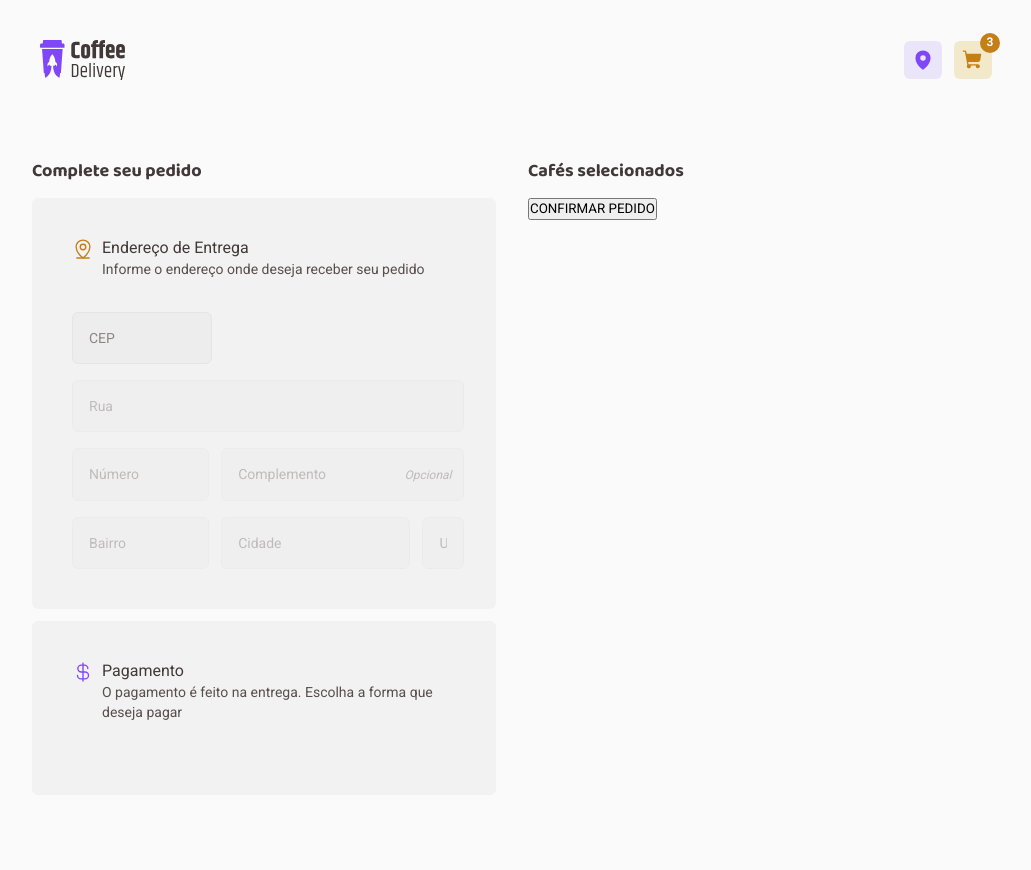
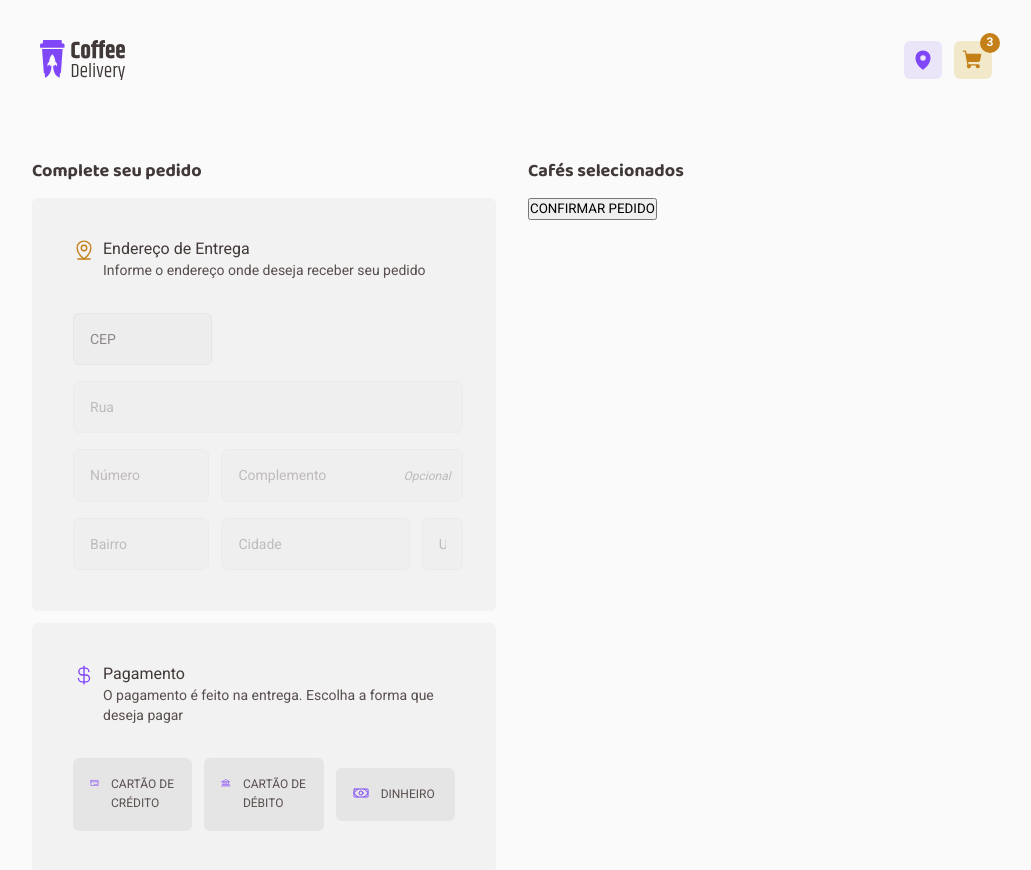
Before and after one commit to diegoHiato/coffee-delivery, a React (Vite) app: page /checkout in a window 1280 px wide. Shown: the top 870 px of the page, without its empty margins (128-1159 px from the left). Built offline with nearby package versions, Linux system fonts and the light colour scheme; no server answers.

Commit message:
Payment method form

```diff
--- a/src/pages/Checkout/components/Form/index.tsx
+++ b/src/pages/Checkout/components/Form/index.tsx
@@ -1,9 +1,20 @@
-import { CurrencyDollar, MapPinLine } from 'phosphor-react'
+import {
+  Bank,
+  CreditCard,
+  CurrencyDollar,
+  MapPinLine,
+  Money,
+} from 'phosphor-react'
 import { useEffect } from 'react'
 import { useFormContext } from 'react-hook-form'
 import { CheckoutFormData } from '../..'
 import { viaCepAPI } from '../../../../services/viaCepAPI'
-import { TextM, TextS, TitleXS } from '../../../../styles/typography'
+import {
+  ButtonSmallText,
+  TextM,
+  TextS,
+  TitleXS,
+} from '../../../../styles/typography'
 import { Input } from './Input'
 import { MaskedInput } from './MaskedInput'
 import {
@@ -12,6 +23,8 @@ import {
   CardTitleContainer,
   CheckoutFormContainer,
   PaymentMethodCardContainer,
+  PaymentMethodContent,
+  PaymentMethodInput,
 } from './styles'
 
 interface ViaCepResponse {
@@ -33,6 +46,8 @@ export const CheckoutForm = () => {
     useFormContext<CheckoutFormData>()
   const cepInputValue = watch('address.cep')?.replace(/[^0-9]/g, '')
   const isCepInputFullfilled = cepInputValue?.length === 8
+  const paymentMethodInputValue = watch('paymentMethod')
+  const isPaymentMethodSelected = !formState.errors.paymentMethod
 
   useEffect(() => {
     if (cepInputValue?.length === 8) {
@@ -125,12 +140,13 @@ export const CheckoutForm = () => {
               placeholder="UF"
               error={formState.errors.address?.state}
               disabled={!isCepInputFullfilled}
+              maxLength={2}
               {...register('address.state')}
             />
           </AddressFormContainer>
         </AddressCardContainer>
 
-        <PaymentMethodCardContainer>
+        <PaymentMethodCardContainer $error={!isPaymentMethodSelected}>
           <CardTitleContainer>
             <div>
               <CurrencyDollar size={22} />
@@ -145,7 +161,70 @@ export const CheckoutForm = () => {
             </div>
           </CardTitleContainer>
 
-          <div></div>
+          <PaymentMethodContent>
+            <PaymentMethodInput
+              onClick={() => {
+                if (paymentMethodInputValue !== 'creditCard') {
+                  setValue('paymentMethod', 'creditCard')
+                }
+                clearErrors('paymentMethod')
+              }}
+              $checked={paymentMethodInputValue === 'creditCard'}
+            >
+              <input
+                type="radio"
+                id="creditCard"
+                value={'creditCard'}
+                {...register('paymentMethod')}
+              />
+              <label htmlFor="creditCard">
+                <CreditCard size={16} />
+                <ButtonSmallText>{'Cartão de Crédito'}</ButtonSmallText>
+              </label>
+            </PaymentMethodInput>
+
+            <PaymentMethodInput
+              onClick={() => {
+                if (paymentMethodInputValue !== 'debitCard') {
+                  setValue('paymentMethod', 'debitCard')
+                }
+                clearErrors('paymentMethod')
+              }}
+              $checked={paymentMethodInputValue === 'debitCard'}
+            >
+              <input
+                type="radio"
+                id="debitCard"
+                value={'debitCard'}
+                {...register('paymentMethod')}
+              />
+              <label htmlFor="debitCard">
+                <Bank size={16} />
+                <ButtonSmallText>{'Cartão de Débito'}</ButtonSmallText>
+              </label>
+            </PaymentMethodInput>
+
+            <PaymentMethodInput
+              onClick={() => {
+                if (paymentMethodInputValue !== 'cash') {
+                  setValue('paymentMethod', 'cash')
+                }
+                clearErrors('paymentMethod')
+              }}
+              $checked={paymentMethodInputValue === 'cash'}
+            >
+              <input
+                type="radio"
+                id="cash"
+                value={'cash'}
+                {...register('paymentMethod')}
+              />
+              <label htmlFor="cash">
+                <Money size={16} />
+                <ButtonSmallText>{'Dinheiro'}</ButtonSmallText>
+              </label>
+            </PaymentMethodInput>
+          </PaymentMethodContent>
         </PaymentMethodCardContainer>
       </section>
     </CheckoutFormContainer>
--- a/src/pages/Checkout/components/Form/styles.ts
+++ b/src/pages/Checkout/components/Form/styles.ts
@@ -1,10 +1,11 @@
 import styled, { css } from 'styled-components'
-import { TextM, TextS } from '../../../../styles/typography'
+import { ButtonSmallText, TextM, TextS } from '../../../../styles/typography'
 
 const BaseCardContainer = styled.div`
   padding: 2.5rem;
   border-radius: 6px;
   background-color: ${(props) => props.theme['base-card']};
+  border: 1px solid transparent;
 
   display: flex;
   flex-direction: column;
@@ -34,7 +35,8 @@ export const InputContainer = styled.div<{ $error: boolean }>`
     padding: 1rem;
 
     border: 1px solid
-      ${(props) => (props.$error ? 'red' : props.theme['base-button'])};
+      ${(props) =>
+        props.$error ? props.theme['red-500'] : props.theme['base-button']};
     border-radius: 6px;
     background-color: ${(props) => props.theme['base-input']};
 
@@ -65,7 +67,8 @@ export const InputContainer = styled.div<{ $error: boolean }>`
     }
 
     &::placeholder {
-      color: ${(props) => (props.$error ? 'red' : props.theme['base-label'])};
+      color: ${(props) =>
+        props.$error ? props.theme['red-500'] : props.theme['base-label']};
     }
   }
 `
@@ -85,7 +88,81 @@ export const CardTitleContainer = styled.div`
   }
 `
 
-export const PaymentMethodCardContainer = styled(BaseCardContainer)`
+export const PaymentMethodInput = styled.div<{ $checked: boolean }>`
+  padding: 1rem;
+
+  background-color: ${(props) =>
+    props.$checked ? props.theme['purple-light'] : props.theme['base-button']};
+  border-radius: 6px;
+
+  flex: 1 0 0;
+  display: flex;
+  align-items: center;
+
+  cursor: ${(props) => (props.$checked ? 'default' : 'pointer')};
+  transition: background-color 0.15s, border-color 0.15s;
+
+  ${(props) => css`
+    border: ${props.$checked
+      ? `1px solid ${props.theme.purple}`
+      : '1px solid transparent'};
+  `}
+
+  & > input {
+    appearance: none;
+  }
+
+  & > label {
+    display: flex;
+    gap: 0.75rem;
+
+    cursor: ${(props) => (props.$checked ? 'default' : 'pointer')};
+    user-select: none;
+
+    & > svg {
+      color: ${(props) => props.theme.purple};
+    }
+
+    & > ${ButtonSmallText} {
+      transition: color 0.15s;
+      color: ${(props) => props.theme['base-text']};
+    }
+  }
+
+  &:hover {
+    ${(props) =>
+      !props.$checked &&
+      css`
+        background-color: ${(props) => props.theme['base-hover']};
+        & > label > ${ButtonSmallText} {
+          color: ${(props) => props.theme['base-subtitle']};
+        }
+      `}
+  }
+
+  & > input:checked {
+    background-color: ${(props) => props.theme['purple-light']};
+  }
+
+  & > input:focus {
+    box-shadow: none;
+  }
+`
+
+export const PaymentMethodContent = styled.div`
+  display: flex;
+  align-items: center;
+  justify-content: center;
+  gap: 0.75rem;
+`
+
+// eslint-disable-next-line prettier/prettier
+export const PaymentMethodCardContainer = styled(BaseCardContainer)<{ $error: boolean }>`
+  border: ${(props) =>
+    props.$error
+      ? `1px solid ${props.theme['red-500']}`
+      : '1px solid transparent'};
+
   & > ${CardTitleContainer} > div {
     color: ${(props) => props.theme.purple};
   }
@@ -109,6 +186,12 @@ export const AddressFormContainer = styled.section`
   & > div:nth-child(4) {
     grid-column: 2 / 4;
   }
+
+  & > div:last-child {
+    & > input {
+      text-transform: uppercase;
+    }
+  }
 `
 
 export const AddressCardContainer = styled(BaseCardContainer)`
--- a/src/pages/Checkout/index.tsx
+++ b/src/pages/Checkout/index.tsx
@@ -18,6 +18,7 @@ const checkoutValidationSchema = zod.object({
     city: zod.string().min(1, 'Campo obrigatório'),
     state: zod.string().min(1, 'Campo obrigatório'),
   }),
+  paymentMethod: zod.string().min(1, 'Campo obrigatório'),
 })
 
 export type CheckoutFormData = zod.infer<typeof checkoutValidationSchema>
--- a/src/styles/themes/default.ts
+++ b/src/styles/themes/default.ts
@@ -17,4 +17,6 @@ export const defaultTheme = {
   'base-input': '#ededed',
   'base-card': '#f3f2f2',
   background: '#fafafa',
+
+  'red-500': '#EF4444',
 }
--- a/src/styles/typography.ts
+++ b/src/styles/typography.ts
@@ -61,3 +61,9 @@ export const ButtonRegularText = styled.span`
   line-height: 160%;
   font-weight: 400;
 `
+
+export const ButtonSmallText = styled.span`
+  font-size: 0.75rem;
+  line-height: 160%;
+  text-transform: uppercase;
+`
```
